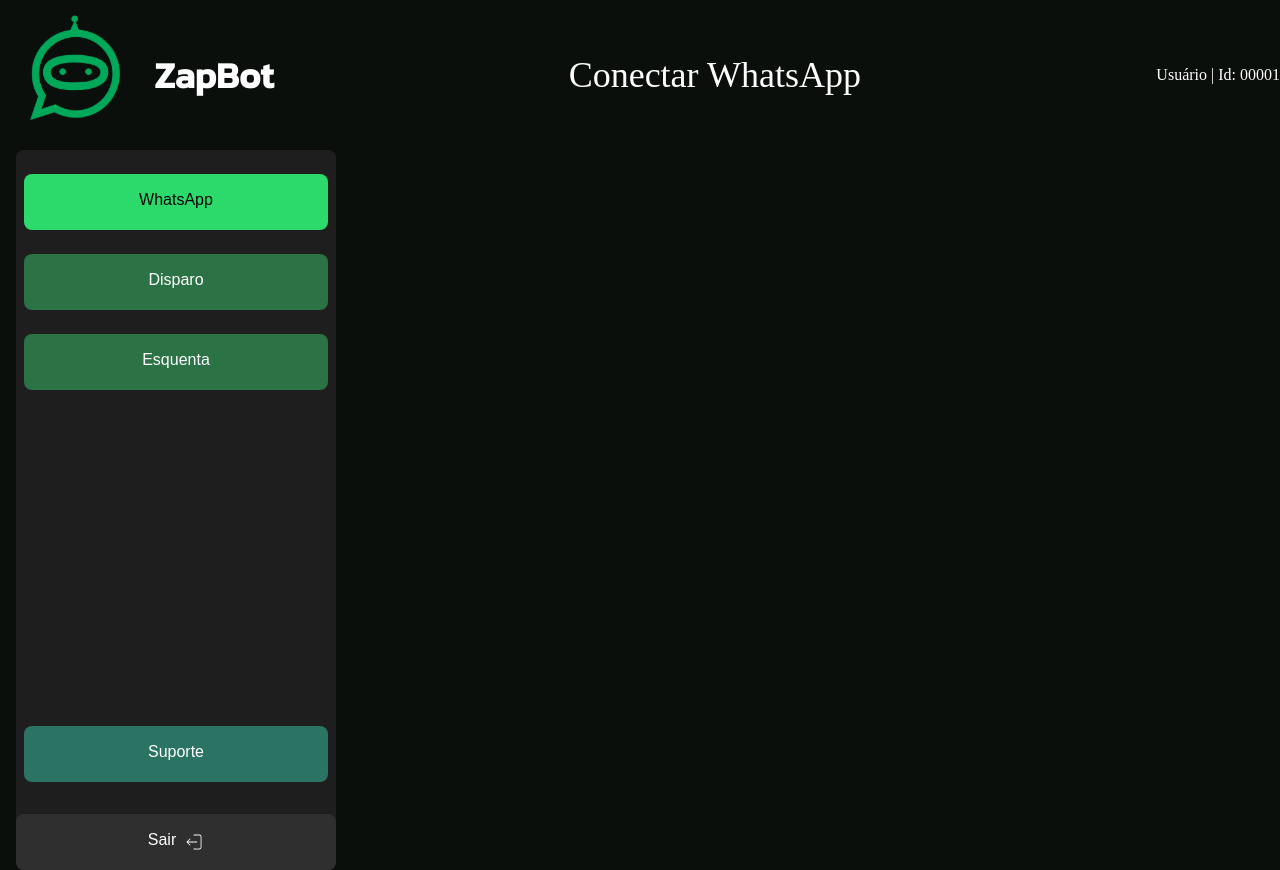
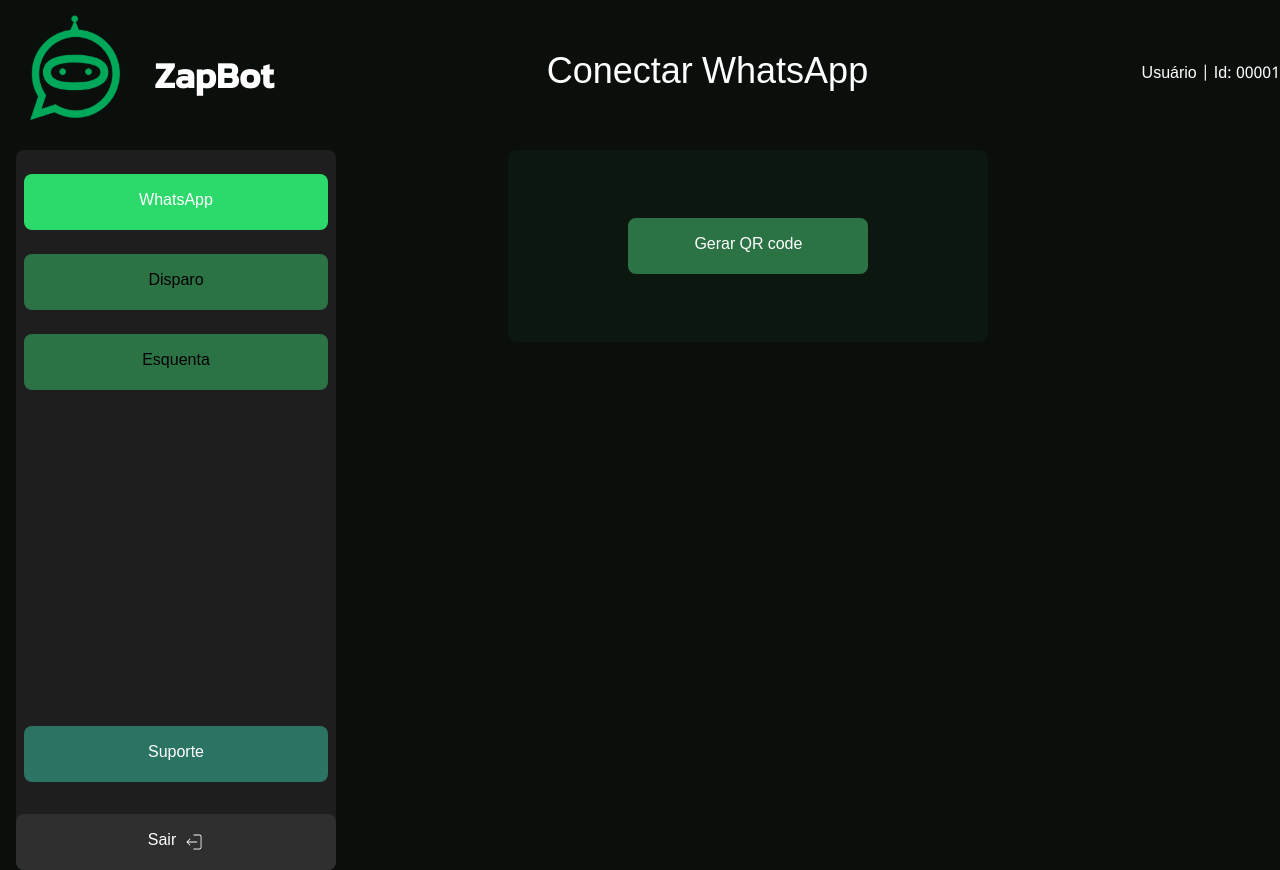
Before and after one commit to RoBruns/PontoConnect, a Next.js app in the folder web/: page / in a window 1280 px wide. Built offline with nearby package versions, Linux system fonts and the light colour scheme.

Commit message:
feat: finished home page

```diff
--- a/web/src/app/page.tsx
+++ b/web/src/app/page.tsx
@@ -1,13 +1,14 @@
 import { Header } from "@/components/Header/Header";
+import { QrCodeSection } from "@/components/Home/QrCodeSection";
 import LeftMenu from "@/components/LeftMenu";
-
 
 export default function page() {
     return (
         <>
             <Header />
-            <section className="px-4">
+            <section className="px-4 grid grid-cols-[350px_60%] gap-2">
                 <LeftMenu />
+                <QrCodeSection />
             </section>
         </>
     );
--- a/web/src/components/Button.tsx
+++ b/web/src/components/Button.tsx
@@ -1,23 +1,32 @@
 import { HtmlHTMLAttributes, ReactNode } from "react";
 import { twMerge } from "tailwind-merge";
 
+const variants = {
+    primary: "bg-[#2BDA6B] text-white",
+    secondary: "bg-[#2B7345] text-black",
+    green_blue: "bg-[#2B7362] text-white",
+    red: "bg-red-600 text-white",
+};
+
 type ButtonProps = HtmlHTMLAttributes<HTMLButtonElement> & {
     children: ReactNode;
-    isPageSelected?: boolean;
+    variant?: keyof typeof variants;
 };
 
 export const Button = ({
     children,
-    isPageSelected,
+    variant,
     className = "",
+    ...rest
 }: ButtonProps) => {
-    const bg = isPageSelected
-        ? "bg-[#2BDA6B] text-black"
-        : "bg-[#2B7345] text-white";
+    const bg = variant ? variants[variant] : "";
 
     return (
         <button
-            className={twMerge(`p-2 ${bg} rounded-lg h-[3.5rem] ${className}`)}
+            className={twMerge(
+                `p-2 ${bg} rounded-lg font-sans h-[3.5rem]   ${className}`
+            )}
+            {...rest}
         >
             {children}
         </button>
--- a/web/src/components/Header/Header.tsx
+++ b/web/src/components/Header/Header.tsx
@@ -4,8 +4,10 @@ export function Header() {
     return (
         <header className="flex justify-between items-center">
             <Logo />
-            <h1 className="text-4xl text-white ">Conectar WhatsApp</h1>
-            <p className="text-white">Usuário | Id: 00001</p>
+            <h1 className="text-4xl text-white font-sans ">
+                Conectar WhatsApp
+            </h1>
+            <p className="text-white font-sans">Usuário | Id: 00001</p>
         </header>
     );
 }
--- /dev/null
+++ b/web/src/components/Home/GenerateQrCode.tsx
@@ -0,0 +1,19 @@
+import { Button } from "../Button";
+
+export default function GenerateQrCode({
+    handleClick,
+}: {
+    handleClick: () => void;
+}) {
+    return (
+        <div className="flex bg-green-dark h-[12rem] w-[30rem] rounded-lg items-center justify-center">
+            <Button
+                variant="secondary"
+                className=" w-[50%] font-sans text-white"
+                onClick={handleClick}
+            >
+                <p>Gerar QR code</p>
+            </Button>
+        </div>
+    );
+}
--- /dev/null
+++ b/web/src/components/Home/QrCodeSection.tsx
@@ -0,0 +1,20 @@
+"use client";
+import { useState } from "react";
+import GenerateQrCode from "./GenerateQrCode";
+import QrCodeWithNumber from "./QrCodeWithNumber";
+
+export function QrCodeSection() {
+    const [isConnected, setIsConnected] = useState(false);
+    const handleClick = () => {
+        setIsConnected((prev) => !prev);
+    };
+    return (
+        <section className="w-full h-full flex justify-center">
+            {isConnected ? (
+                <QrCodeWithNumber handleClick={handleClick} />
+            ) : (
+                <GenerateQrCode handleClick={handleClick} />
+            )}
+        </section>
+    );
+}
--- /dev/null
+++ b/web/src/components/Home/QrCodeWithNumber.tsx
@@ -0,0 +1,27 @@
+import { Button } from "../Button";
+
+export default function QrCodeWithNumber({
+    handleClick,
+}: {
+    handleClick: () => void;
+}) {
+    return (
+        <div className="h-full flex gap-2 w-full">
+            <div className="w-[60%] h-full flex flex-col justify-center items-center gap-6 bg-[#0C1710] rounded-lg">
+                <div className="w-[85%] h-[80%] bg-white"></div>
+                <Button variant="secondary" className="w-[85%] text-white ">
+                    <p>Gerar QR code novamente</p>
+                </Button>
+            </div>
+            <div className="w-[40%] h-[30%] flex flex-col items-center justify-center p-4 gap-4  bg-[#0C1710] rounded-lg text-2xl text-white font-sans">
+                <p>NÚMERO CONECTADO</p>
+                <p className="p-2 bg-[#2B7345] rounded-lg w-full text-center">
+                    +55 11 9XXXX-XXXX
+                </p>
+                <Button variant="red" className="w-full" onClick={handleClick}>
+                    <p>Desconectar</p>
+                </Button>
+            </div>
+        </div>
+    );
+}
--- a/web/src/components/LeftMenu.tsx
+++ b/web/src/components/LeftMenu.tsx
@@ -5,13 +5,13 @@ export default function LeftMenu() {
     return (
         <section className="w-[20rem] h-[45rem] bg-[#1E1E1E] rounded-lg flex flex-col justify-between font-sans">
             <div className="flex flex-col px-2 py-6 gap-6">
-                <Button isPageSelected={true}>
+                <Button variant="primary">
                     <p>WhatsApp</p>
                 </Button>
-                <Button isPageSelected={false}>
+                <Button variant="secondary">
                     <p>Disparo</p>
                 </Button>
-                <Button isPageSelected={false}>
+                <Button variant="secondary">
                     <p>Esquenta</p>
                 </Button>
             </div>
@@ -21,10 +21,7 @@ export default function LeftMenu() {
                         <p>Suporte</p>
                     </Button>
                 </div>
-                <Button
-                    isPageSelected={true}
-                    className="bg-[#2F2F2F] flex items-center justify-center gap-2"
-                >
+                <Button className="bg-[#2F2F2F] flex items-center justify-center gap-2 hover:bg-red-500 transition-all">
                     <p className="text-white">Sair</p>
                     <CiLogout size={20} color="#FFFFFF" />
                 </Button>
```
